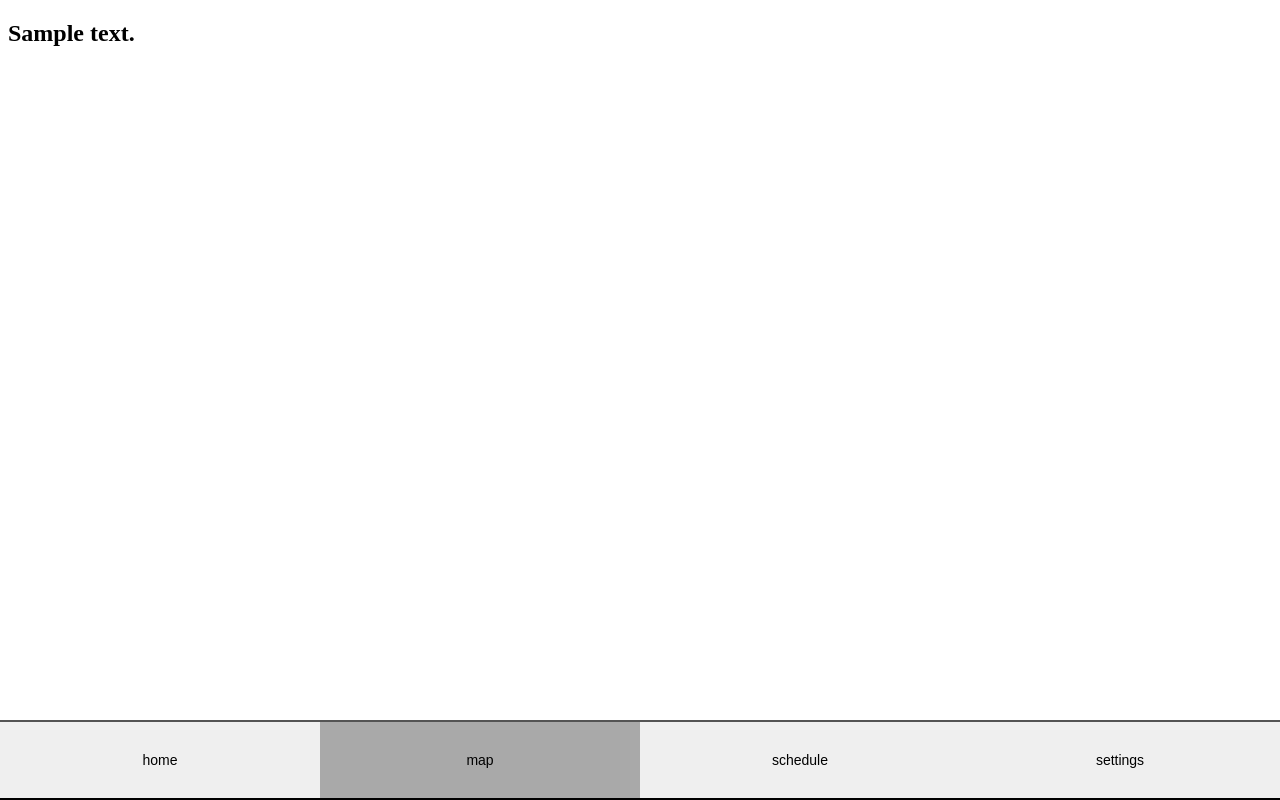
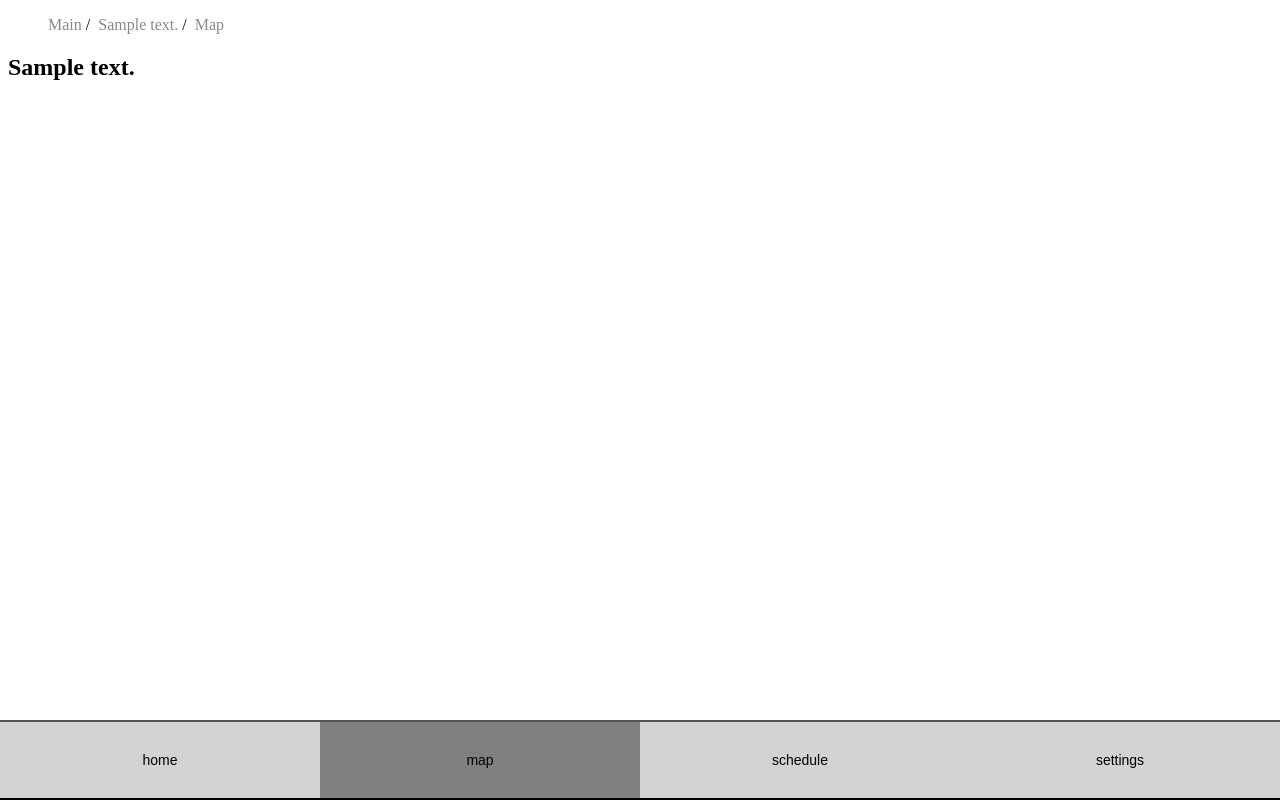
Before and after one commit to RasSved/Group-7, a Flask app: template code/customer/templates/CusMap.html in a window 1280 px wide. Run offline with Flask 3, Linux system fonts and the light colour scheme; the template is opened without the code that fills it: most values are stand-ins (such as "Sample title", 1, 10 or a date in 2020).

Commit message:
breadcrumbs navbar

```diff
--- a/code/customer/static/css/style.css
+++ b/code/customer/static/css/style.css
@@ -22,7 +22,7 @@
     width: 25%;
     height: 100%;
     margin: 0;
-    background-color: darkgray;
+    background-color: gray;
     font-size: 14px;
     border-radius: 0;
     border-left: 0;
@@ -30,6 +30,17 @@
 }
 
 .footer-nav {
+    background-color: lightgrey;
+    width: 25%;
+    height: 100%;
+    font-size: 14px;
+    border-radius: 0;
+    border-left: 0;
+    border-right: 0;
+}
+
+.footer-nav:hover {
+    background-color: rgb(150, 150, 150);
     width: 25%;
     height: 100%;
     font-size: 14px;
@@ -48,3 +59,26 @@
     display: inline;
     font-size: 0;     /* Apparently needed for no button spacing*/
 }
+
+/*W3Schools breadcrumbs example https://www.w3schools.com/howto/howto_css_breadcrumbs.asp*/
+
+ul.breadcrumbs li {
+    list-style: none;
+    display: inline;
+}
+
+/* Add a slash symbol (/) before/behind each list item */
+ul.breadcrumbs li+li:before {
+    color: black;
+    content: "/\00a0";
+  }
+
+ul.breadcrumbs li a {
+    color: #8a8a8a;
+    text-decoration: none;
+}
+
+ul.breadcrumbs li a:hover {
+    color: #424242;
+    text-decoration: underline;
+}
--- a/code/customer/templates/CusArea.html
+++ b/code/customer/templates/CusArea.html
@@ -7,6 +7,10 @@
     <title>Area: Customer</title>
 </head>
 <body>
+    <ul class="breadcrumbs">
+        <li> <a href="/customer">Main</a></li>
+        <li> <a href="area">{{area['Address']}}</a></li>
+    </ul>
     <h2>{{area['Address']}}</h2>
 </body>
 <footer>
--- a/code/customer/templates/CusMap.html
+++ b/code/customer/templates/CusMap.html
@@ -7,6 +7,11 @@
     <title>Area: Customer</title>
 </head>
 <body>
+    <ul class="breadcrumbs">
+        <li> <a href="/customer">Main</a></li>
+        <li> <a href="/customer/area">{{area['Address']}}</a></li>
+        <li> <a href="/customer/area/map">Map</a></li>
+    </ul>
     <h2>{{area['Address']}}</h2>
 </body>
 <footer>
--- a/code/customer/templates/CusSched.html
+++ b/code/customer/templates/CusSched.html
@@ -7,6 +7,11 @@
     <title>Area: Customer</title>
 </head>
 <body>
+    <ul class="breadcrumbs">
+        <li> <a href="/customer">Main</a></li>
+        <li> <a href="/customer/area">{{area['Address']}}</a></li>
+        <li> <a href="/customer/area/schedule">Schedule</a></li>
+    </ul>
     <h2>{{area['Address']}}</h2>
 </body>
 <footer>
--- a/code/customer/templates/CusSett.html
+++ b/code/customer/templates/CusSett.html
@@ -7,6 +7,11 @@
     <title>Area: Customer</title>
 </head>
 <body>
+    <ul class="breadcrumbs">
+        <li> <a href="/customer">Main</a></li>
+        <li> <a href="/customer/area">{{area['Address']}}</a></li>
+        <li> <a href="/customer/area/settings">Settings</a></li>
+    </ul>
     <h2>{{area['Address']}}</h2>
 </body>
 <footer>
```
